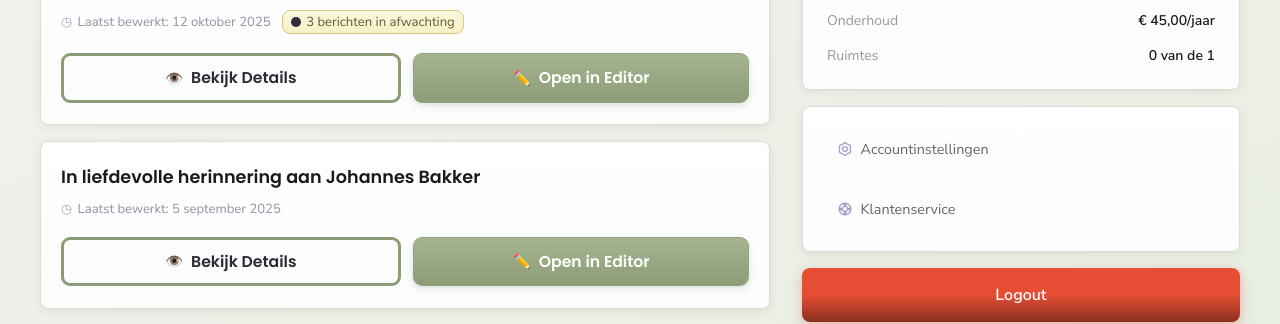
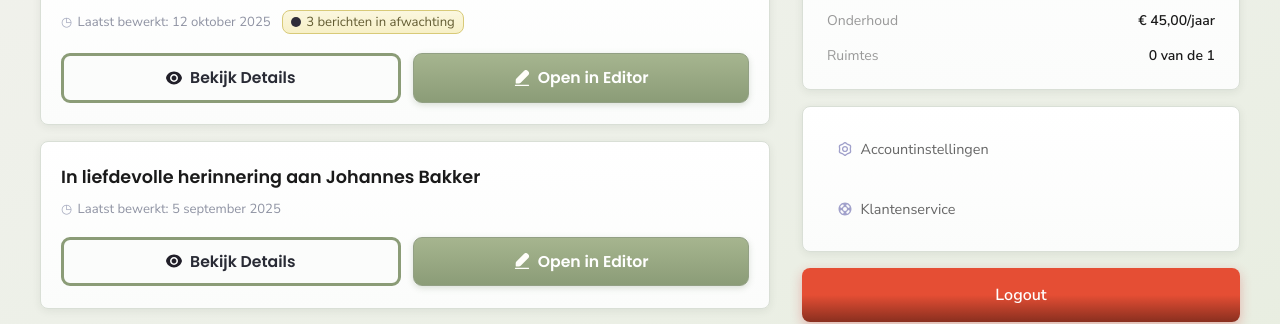
Before and after one commit to devosdevelops/build_noekmemorial, a Nuxt app in the folder app/: page /dashboard in a window 1280 px wide. Shown: the part 309-633 px from the top of the page. Built offline with nearby package versions, Linux system fonts and the light colour scheme.

Commit message:
feat: replace action buttons with SVG icons for improved visual consistency

```diff
--- a/app/app/components/dashboard/MemorialRoomsSection.vue
+++ b/app/app/components/dashboard/MemorialRoomsSection.vue
@@ -25,11 +25,11 @@
 
         <div class="room-actions">
           <button class="btn-secondary">
-            <span class="btn-icon">👁️</span>
+            <img src="/icons/eye.svg" alt="" class="action-icon" aria-hidden="true" />
             Bekijk Details
           </button>
           <button class="btn-primary">
-            <span class="btn-icon">✏️</span>
+            <img src="/icons/edit.svg" alt="" class="action-icon" aria-hidden="true" />
             Open in Editor
           </button>
         </div>
@@ -268,6 +268,12 @@ function formatDate(date) {
   line-height: 1;
 }
 
+.action-icon {
+  width: 1rem;
+  height: 1rem;
+  flex-shrink: 0;
+}
+
 @media (max-width: 768px) {
   .room-card {
     flex-direction: column;
```
